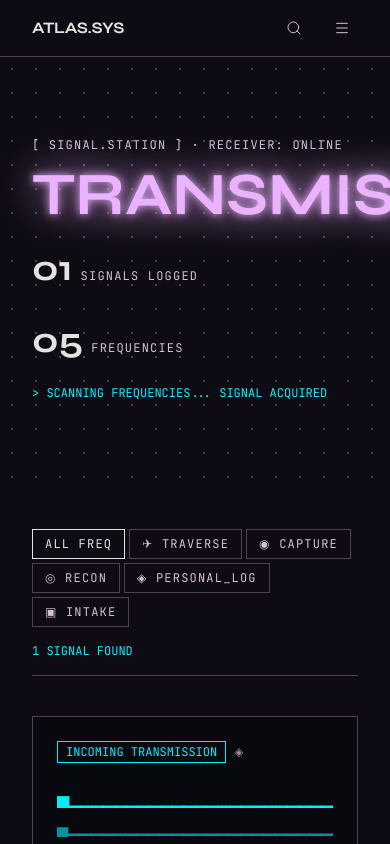
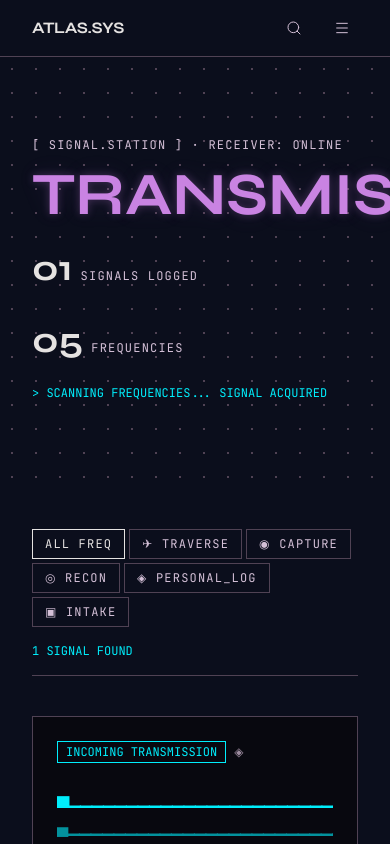
Before and after one commit to Willard-Lee/atlas, a Next.js app: page /blog in a window 390 px wide. Shown: the top 844 px of the page. Built offline with nearby package versions, Linux system fonts and the light colour scheme.

Commit message:
feat: implement responsive navigation system with integrated global search modal and styling

```diff
--- a/components/Navigation.tsx
+++ b/components/Navigation.tsx
@@ -37,7 +37,7 @@ export default function Navigation() {
                                     style={{
                                         color: isActive(link.href) ? "var(--primary)" : "var(--on-surface-variant)",
                                         filter: isActive(link.href)
-                                            ? "drop-shadow(0 0 8px var(--primary-container))"
+                                            ? "drop-shadow(0 0 5px rgba(201, 131, 226, 0.35))"
                                             : "none",
                                     }}
                                 >
--- a/components/Search.tsx
+++ b/components/Search.tsx
@@ -110,7 +110,7 @@ export default function Search({ isOpen, onClose }: SearchProps) {
                         overlay div below and trigger onClose correctly */}
                     <div
                         className="absolute inset-0 pointer-events-none"
-                        style={{ background: "rgba(14, 11, 20, 0.85)" }}
+                        style={{ background: "rgba(11, 14, 28, 0.85)" }}
                     />
 
                     {/* Invisible full-area click target for close-on-backdrop-click */}
--- a/styles/globals.css
+++ b/styles/globals.css
@@ -10,15 +10,15 @@
 /* ── Design tokens (dark-first) ─────────────────────────────────────────── */
 :root {
   /* Surfaces */
-  --surface:                   #131313;
-  --surface-dim:               #131313;
-  --surface-bright:            #3a3939;
-  --surface-container-lowest:  #0e0e0e;
-  --surface-container-low:     #1c1b1b;
-  --surface-container:         #201f1f;
-  --surface-container-high:    #2a2a2a;
-  --surface-container-highest: #353534;
-  --surface-variant:           #353534;
+  --surface:                   #13151f;
+  --surface-dim:               #13151f;
+  --surface-bright:            #3a3a4a;
+  --surface-container-lowest:  #0d0f18;
+  --surface-container-low:     #1b1d28;
+  --surface-container:         #1f2230;
+  --surface-container-high:    #27293a;
+  --surface-container-highest: #323445;
+  --surface-variant:           #323445;
   --surface-tint:              #ebb2ff;
 
   /* On-surface */
@@ -32,7 +32,7 @@
   --outline-variant:           #504254;
 
   /* Primary — Vivid Violet */
-  --primary:                   #ebb2ff;
+  --primary:                   #c983e2;
   --on-primary:                #520072;
   --primary-container:         #bc13fe;
   --on-primary-container:      #ffffff;
@@ -69,7 +69,7 @@
   --on-error-container:        #ffdad6;
 
   /* Background */
-  --background:                #0e0b14;
+  --background:                #0b0e1c;
   --on-background:             #e5e2e1;
 
   /* Spacing */
@@ -85,66 +85,12 @@
 @utility glow {
   color: var(--primary);
   text-shadow:
-    0 0 6px rgba(235, 178, 255, 0.6),
-    0 0 20px rgba(235, 178, 255, 0.3);
+    0 0 8px rgba(201, 131, 226, 0.28),
+    0 0 24px rgba(201, 131, 226, 0.10);
 }
 
 @utility text-dim {
   color: #4a4d5a;
-}
-
-/* ── Terminal animations ─────────────────────────────────────────────────── */
-
-@keyframes scan-line {
-  0%   { transform: translateY(-100%); opacity: 0.5; }
-  80%  { opacity: 0.5; }
-  100% { transform: translateY(100vh); opacity: 0; }
-}
-
-/* Panels with this class get a neon scan line sweep on hover */
-.scannable {
-  overflow: hidden;
-  position: relative;
-}
-.scannable::after {
-  content: "";
-  position: absolute;
-  inset-inline: 0;
-  height: 1px;
-  background: linear-gradient(90deg, transparent, var(--primary-container), transparent);
-  opacity: 0;
-  pointer-events: none;
-  transform: translateY(-100%);
-}
-.scannable:hover::after {
-  animation: scan-line 1.1s ease-in forwards;
-}
-
-@keyframes cursor-blink {
-  0%, 100% { opacity: 1; }
-  50%       { opacity: 0; }
-}
-.cursor-blink {
-  animation: cursor-blink 1s step-end infinite;
-}
-
-/* Tag / chip: violet glow on hover */
-.tag-hover {
-  transition: color 0.15s, border-color 0.15s, box-shadow 0.15s;
-}
-.tag-hover:hover {
-  color: var(--primary) !important;
-  border-color: var(--primary) !important;
-  box-shadow: 0 0 8px rgba(235, 178, 255, 0.35);
-}
-
-/* Physical button-press feel */
-.btn-press {
-  transition: transform 0.08s ease, filter 0.08s ease;
-}
-.btn-press:active {
-  transform: scale(0.96);
-  filter: brightness(0.88);
 }
 
 /* Animations */
@@ -186,11 +132,6 @@
   box-sizing: border-box;
 }
 
-/* Hide OS cursor on pointer devices — replaced by custom Cursor component */
-@media (pointer: fine) {
-  *, *::before, *::after { cursor: none !important; }
-}
-
 body {
   background: var(--background);
   color: var(--on-background);
@@ -226,38 +167,4 @@ body {
   color: var(--on-surface-variant);
 }
 
-/* ── Obsidian Callouts ───────────────────────────────────────────────────── */
-
-.callout {
-  border-left: 2px solid;
-  padding: 0.75rem 1rem;
-  margin: 1.5rem 0;
-  background: var(--surface-container);
-}
-
-.callout-title {
-  font-family: var(--font-mono);
-  font-size: 0.7rem;
-  font-weight: 700;
-  letter-spacing: 0.1em;
-  margin-bottom: 0.5rem;
-}
-
-.callout-note    { border-color: var(--secondary-container); }
-.callout-note    .callout-title { color: var(--secondary-container); }
-
-.callout-warning { border-color: #facc15; }
-.callout-warning .callout-title { color: #facc15; }
-
-.callout-tip     { border-color: #4ade80; }
-.callout-tip     .callout-title { color: #4ade80; }
-
-.callout-important { border-color: var(--primary-container); }
-.callout-important .callout-title { color: var(--primary-container); }
-
-.callout-caution { border-color: #f97316; }
-.callout-caution .callout-title { color: #f97316; }
-
-.glow {
-  text-shadow: 0 0 10px var(--primary), 0 0 40px var(--primary);
-}
+/* .glow is handled by @utility glow above */
```
